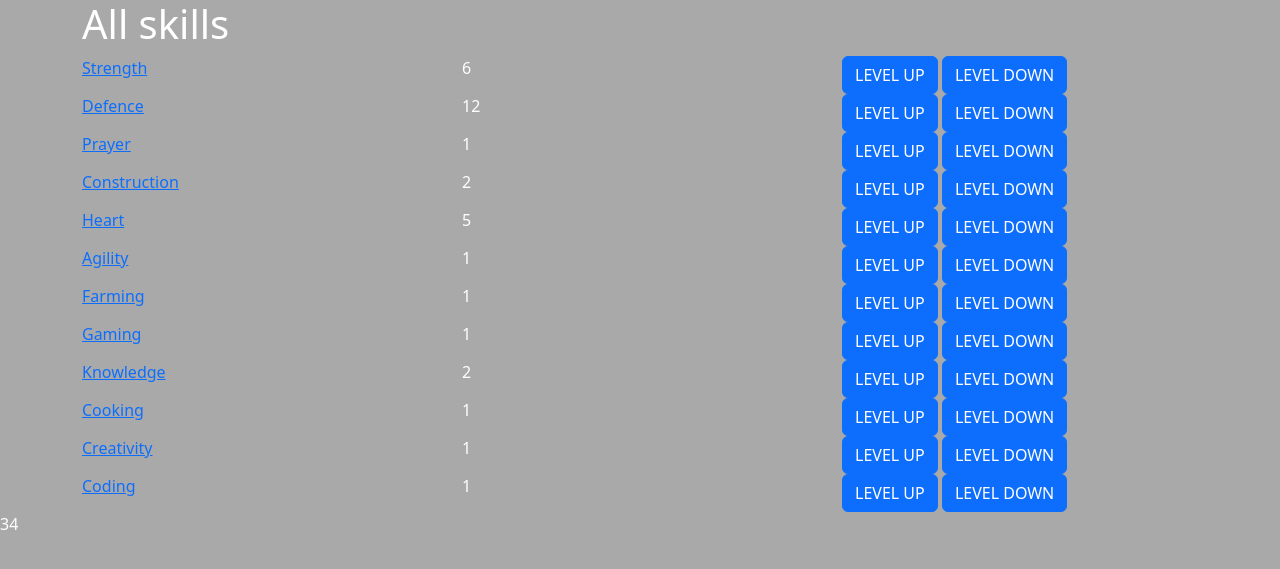
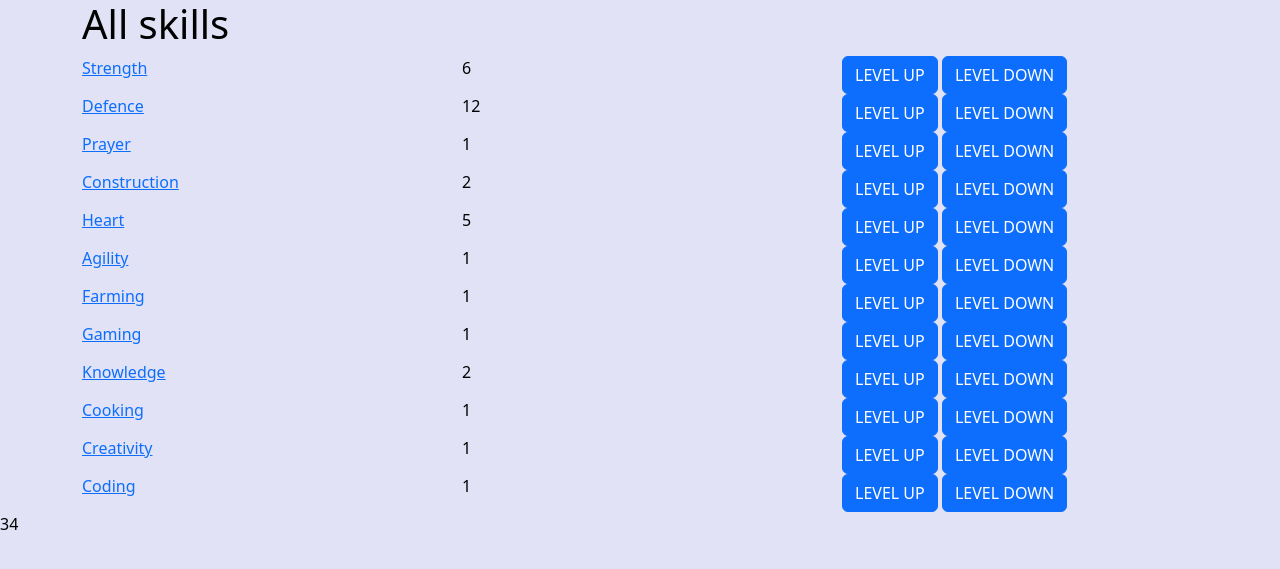
Before and after one commit to GitHubYacine/lvlme, a Flask app: page / in a window 1280 px wide. Shown: the top 569 px of the page. Run offline with Flask 3, Linux system fonts and the light colour scheme; some libraries are stand-ins or nearby versions.

Commit message:
session20230825

```diff
--- a/templates/front.html
+++ b/templates/front.html
@@ -9,8 +9,8 @@
     <link rel="stylesheet" type="text/css" href="{{ url_for('static',filename='styles/main.css') }}">
     <style>
         body {
-            background-color: darkgrey;
-            color: white;
+            background-color: #e1e2f5;
+            color: black;
         }
     </style>
     <title>Welcome!</title>
```
Also changed, not shown: instance/skills.db.
